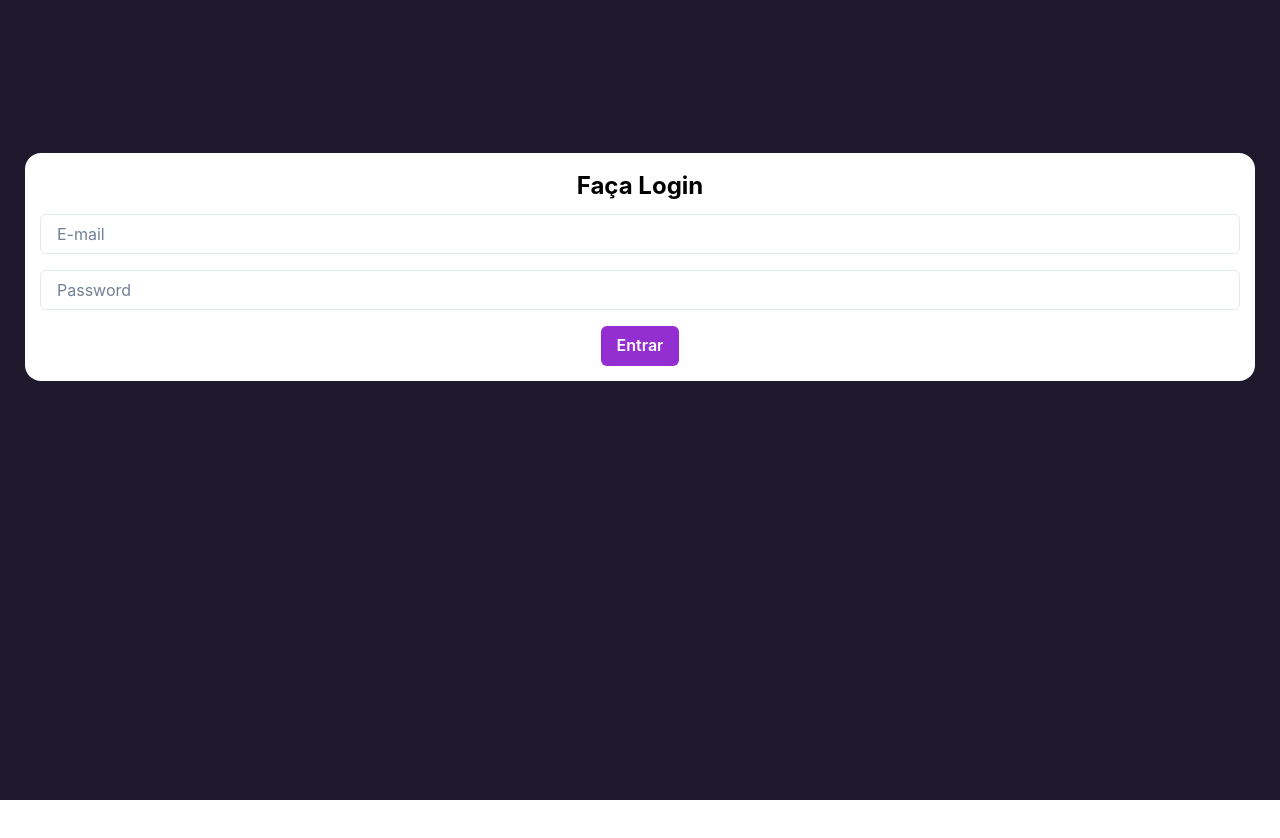
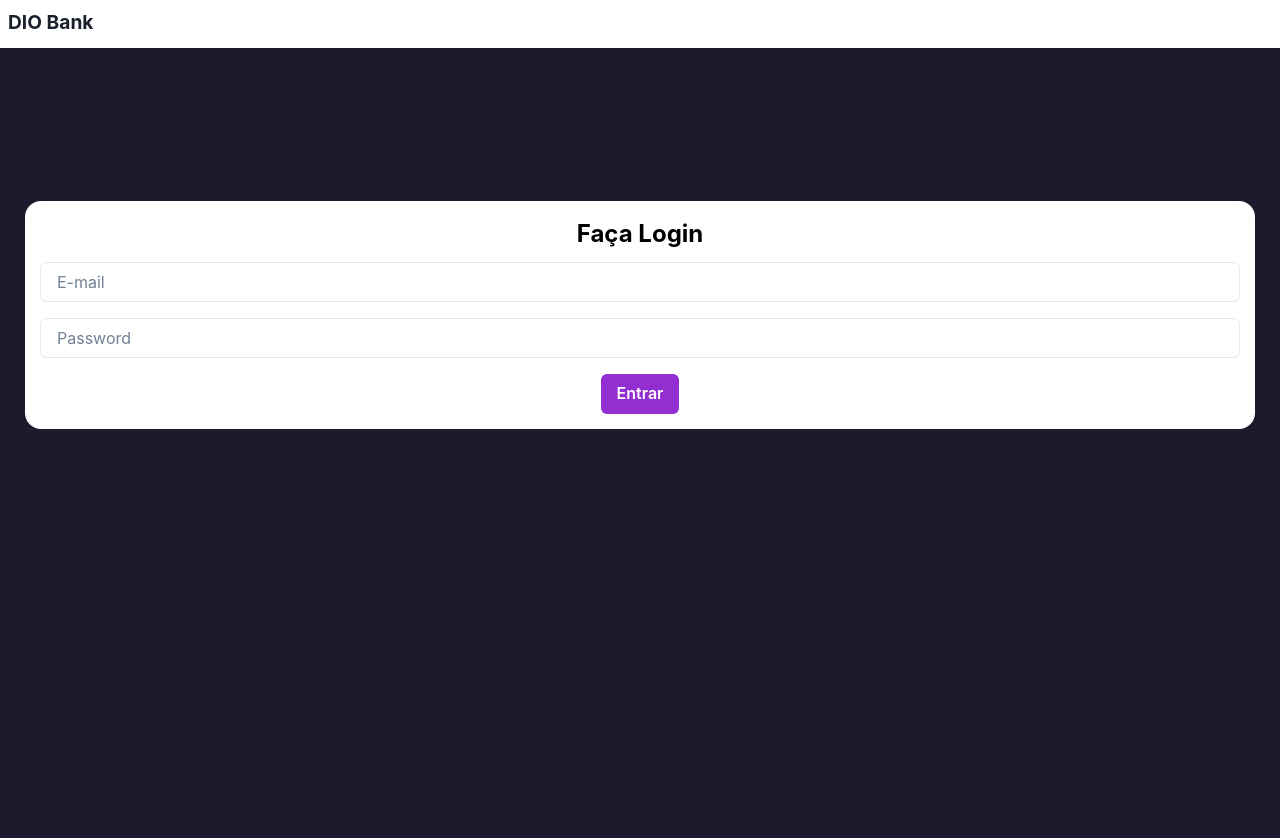
Before and after one commit to Alochio/banco-react-DIO, a React (Create React App) app: page / in a window 1280 px wide. Shown: the top 838 px of the page. Before the commit the page ends 800 px from the top, so only its background shows below. Built offline with nearby package versions, Linux system fonts and the light colour scheme.

Commit message:
header criado e app refatorado para pugar informações de um card

```diff
--- a/src/App.tsx
+++ b/src/App.tsx
@@ -1,36 +1,10 @@
-//import { Layout } from "./componentes/Layout";
-import { ChakraProvider, Input, Button, Box, Center} from "@chakra-ui/react";
-import { login } from "./services/login";
+import { Layout } from "./componentes/Layout";
+
+
 
 function App() {
   return (
-    <ChakraProvider>
-      <Box
-        minHeight="100vh"
-        backgroundColor="#1e192c"
-        color={"#000000"}
-        padding={"25px"}
-        fontWeight={"bold"}
-      >
-        <Box
-          backgroundColor={"#ffffff"}
-          borderRadius={"1rem"}
-          padding={"15px"}
-          marginTop={'8rem'}
-        >
-          <Center marginBottom={"10px"} fontSize={'1.5rem'}>
-            <h1>Faça Login</h1>
-          </Center>
-          <Input placeholder="E-mail" marginBottom={"1rem"} />
-          <Input placeholder="Password" marginBottom={"1rem"} />
-          <center>
-            <Button onClick={login} background={"#932ed1"} color={"white"} _hover={{background:'#560987'}}>
-              Entrar
-            </Button>
-          </center>
-        </Box>
-      </Box>
-    </ChakraProvider>
+    <Layout />
   );
 }
 
--- a/src/componentes/Card.tsx
+++ b/src/componentes/Card.tsx
@@ -1,15 +1,34 @@
-interface Icard {
-  id: number
-  title: string
-  details: string
+import { ChakraProvider, Input, Button, Box, Center} from "@chakra-ui/react";
+import { login } from "../services/login";
+
+export const Card = () => {
+  return (
+    <ChakraProvider>
+      <Box
+        minHeight="100vh"
+        backgroundColor="#1e192c"
+        color={"#000000"}
+        padding={"25px"}
+        fontWeight={"bold"}
+      >
+        <Box
+          backgroundColor={"#ffffff"}
+          borderRadius={"1rem"}
+          padding={"15px"}
+          marginTop={'8rem'}
+        >
+          <Center marginBottom={"10px"} fontSize={'1.5rem'}>
+            <h1>Faça Login</h1>
+          </Center>
+          <Input placeholder="E-mail" marginBottom={"1rem"} />
+          <Input placeholder="Password" marginBottom={"1rem"} />
+          <center>
+            <Button onClick={login} background={"#932ed1"} color={"white"} _hover={{background:'#560987'}}>
+              Entrar
+            </Button>
+          </center>
+        </Box>
+      </Box>
+    </ChakraProvider>
+  );
 }
-
-export const Card = ({ id , title, details}: Icard) => {
-  return (
-    <div>
-      <h1>Card {id}</h1>
-      <p>{title}</p>
-      <p>{details}</p>
-    </div>
-  );
-};
--- /dev/null
+++ b/src/componentes/Header/Header.css
@@ -0,0 +1,8 @@
+#cabecalho{
+    width: 100%;
+    height: 3rem;
+    font-weight: bold;
+    font-size: 1.2rem;
+    padding: .5rem;
+    background-color: #ffffff;
+}
--- a/src/componentes/Header.tsx
+++ b/src/componentes/Header/Header.tsx
@@ -1,6 +1,8 @@
+import './Header.css'
+
 export const Header = () => {
     return(
-        <div>
+        <div id='cabecalho'>
             DIO Bank
         </div>
     )
--- a/src/componentes/Layout.tsx
+++ b/src/componentes/Layout.tsx
@@ -1,12 +1,11 @@
-import { Header } from "./Header";
-import { Footer } from "./Footer";
+import { Header } from "./Header/Header";
+import { Card } from "./Card";
 
-export const Layout = ({ children }: any) => {
+export const Layout = () => {
   return (
     <>
       <Header />
-      {children}
-      <Footer />
+      <Card />
     </>
   );
 };
```
Also changed, not shown: 2 other files (tests, documents, lock files or other folders).
